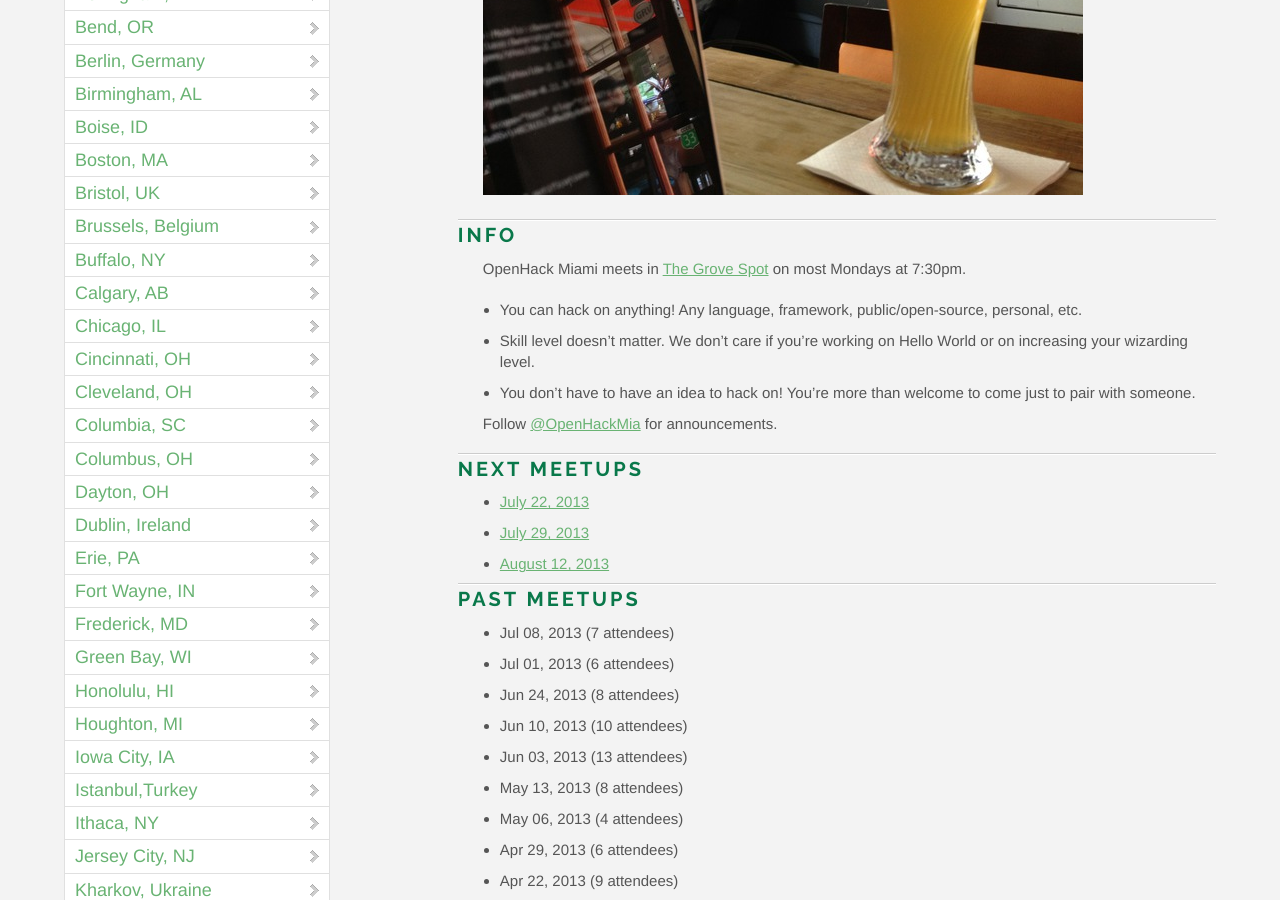
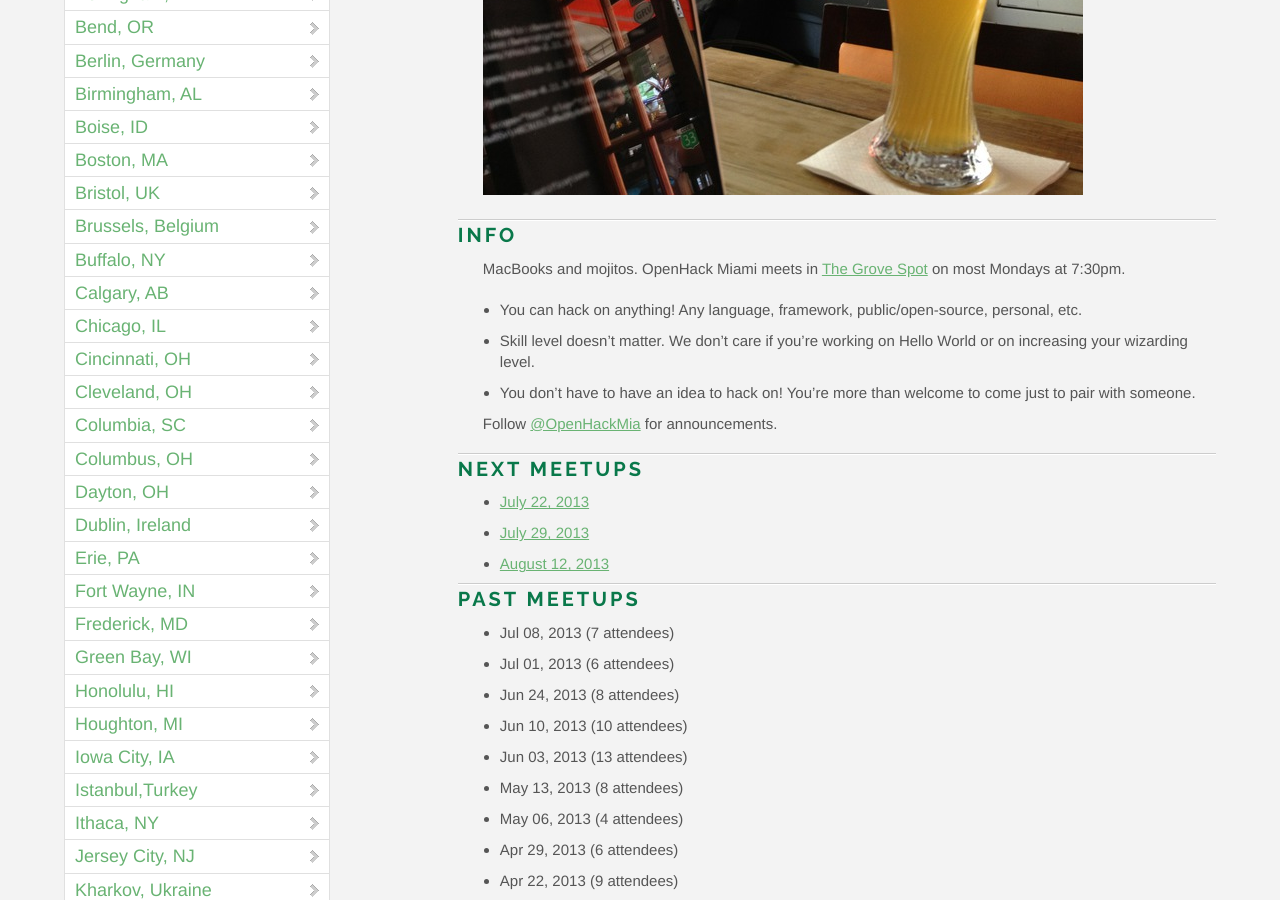
Before and after one commit to OpenHack/openhack.github.com, a Jekyll site: the page built from miami/index.markdown, in a window 1280 px wide and 900 px high, scrolled down 470 px. Built offline with Jekyll 4.4.1, drawn with Linux system fonts in a browser that asks for light colours; nearby versions of some CDN libraries; Markdown is read by kramdown in place of the engine named in the settings; comment, search, counter and statistics services are not loaded.

Commit message:
Add the new OpenHack Miami tagline

```diff
--- a/miami/index.markdown
+++ b/miami/index.markdown
@@ -9,7 +9,7 @@
 
 ### Info
 
-OpenHack Miami meets in [The Grove Spot](http://grovespot.com/) on most Mondays at 7:30pm.
+MacBooks and mojitos. OpenHack Miami meets in [The Grove Spot](http://grovespot.com/) on most Mondays at 7:30pm.
 
 * You can hack on anything! Any language, framework, public/open-source, personal, etc.
 * Skill level doesn't matter. We don't care if you're working on Hello World or on increasing your wizarding level.
```
